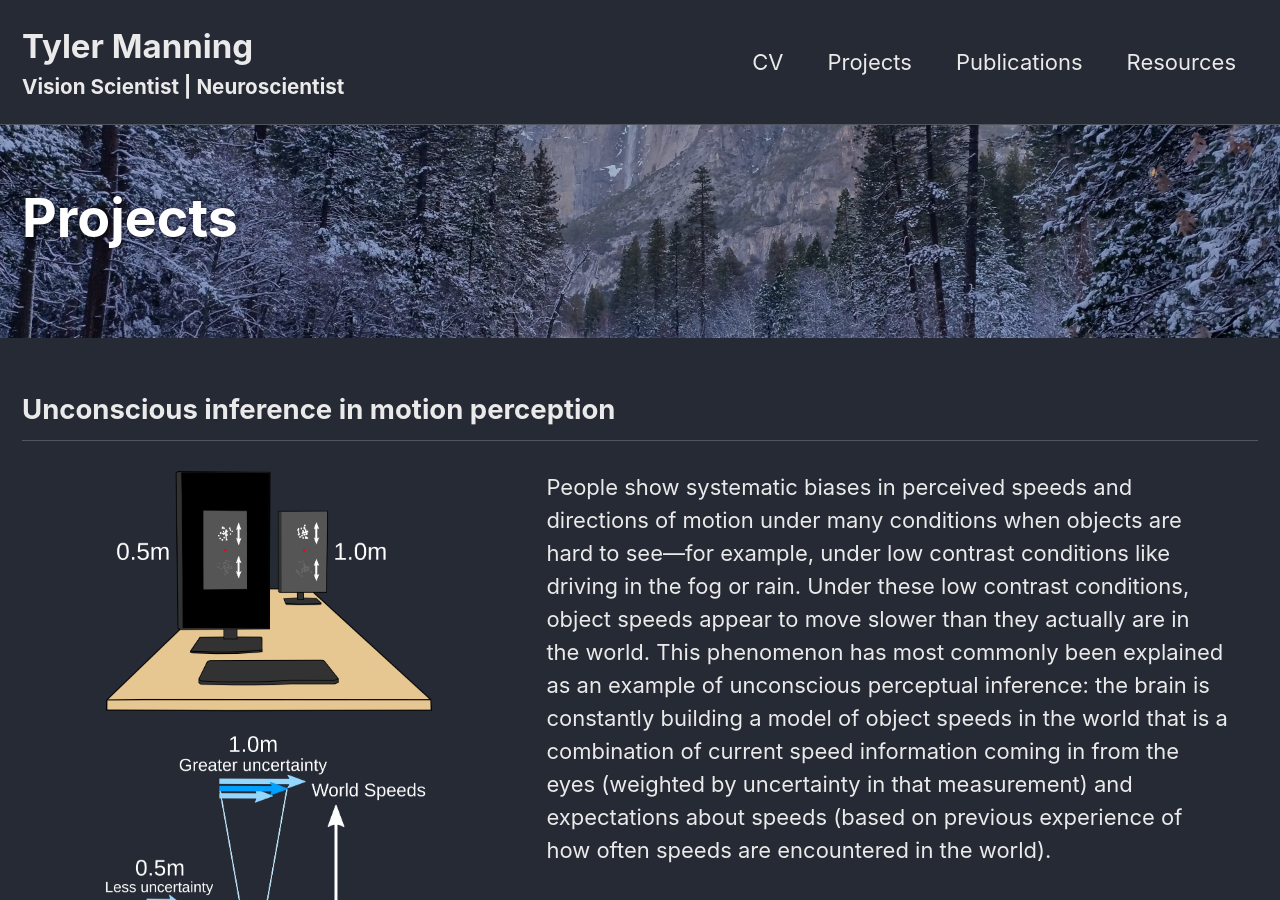
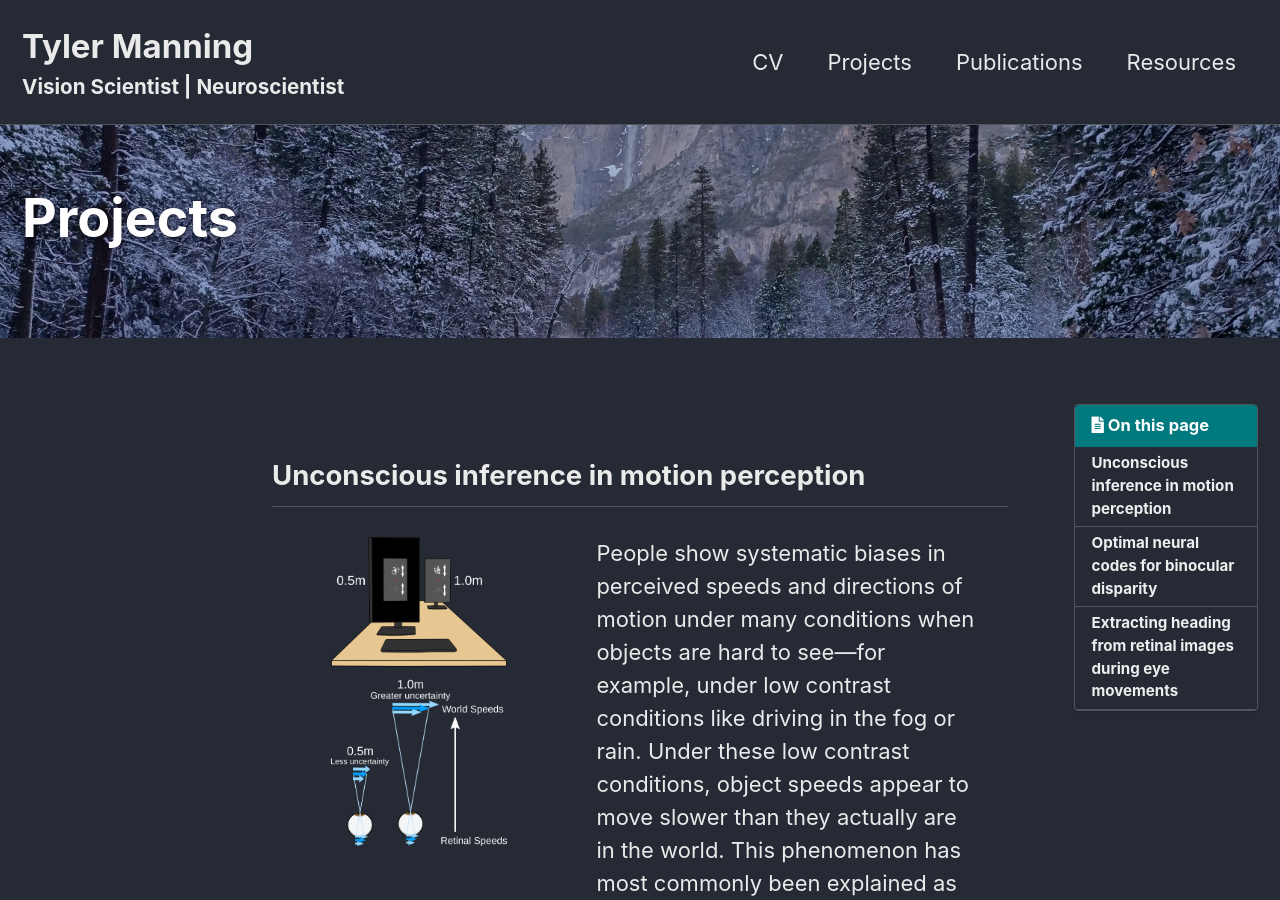
Before and after one commit to tsmanning/tsmanning.github.io, a Jekyll site: the page built from _pages/projects.html, in a window 1280 px wide and 900 px high. Built offline with Jekyll 4.4.1, drawn with Linux system fonts in a browser that asks for light colours; cached includes are drawn as plain includes.

Commit message:
changing projects layout

```diff
--- a/_layouts/portfolio.html
+++ b/_layouts/portfolio.html
@@ -19,7 +19,6 @@ layout: default
 {% endif %}
 
 <div id="main" role="main">
-  {% include sidebar.html %}
 
   <article class="page h-entry" itemscope itemtype="https://schema.org/CreativeWork">
     {% if page.title %}<meta itemprop="headline" content="{{ page.title | markdownify | strip_html | strip_newlines | escape_once }}">{% endif %}
--- a/_pages/projects.html
+++ b/_pages/projects.html
@@ -1,6 +1,7 @@
 ---
 title: "Projects"
-layout: splash
+<!-- layout: splash -->
+layout: portfolio
 permalink: /projects/
 header:
   overlay_color: "#000"
```
Also changed, not shown: _pages/publications.md (+1 -0 lines), _pages/resources.md (+1 -0 lines).
